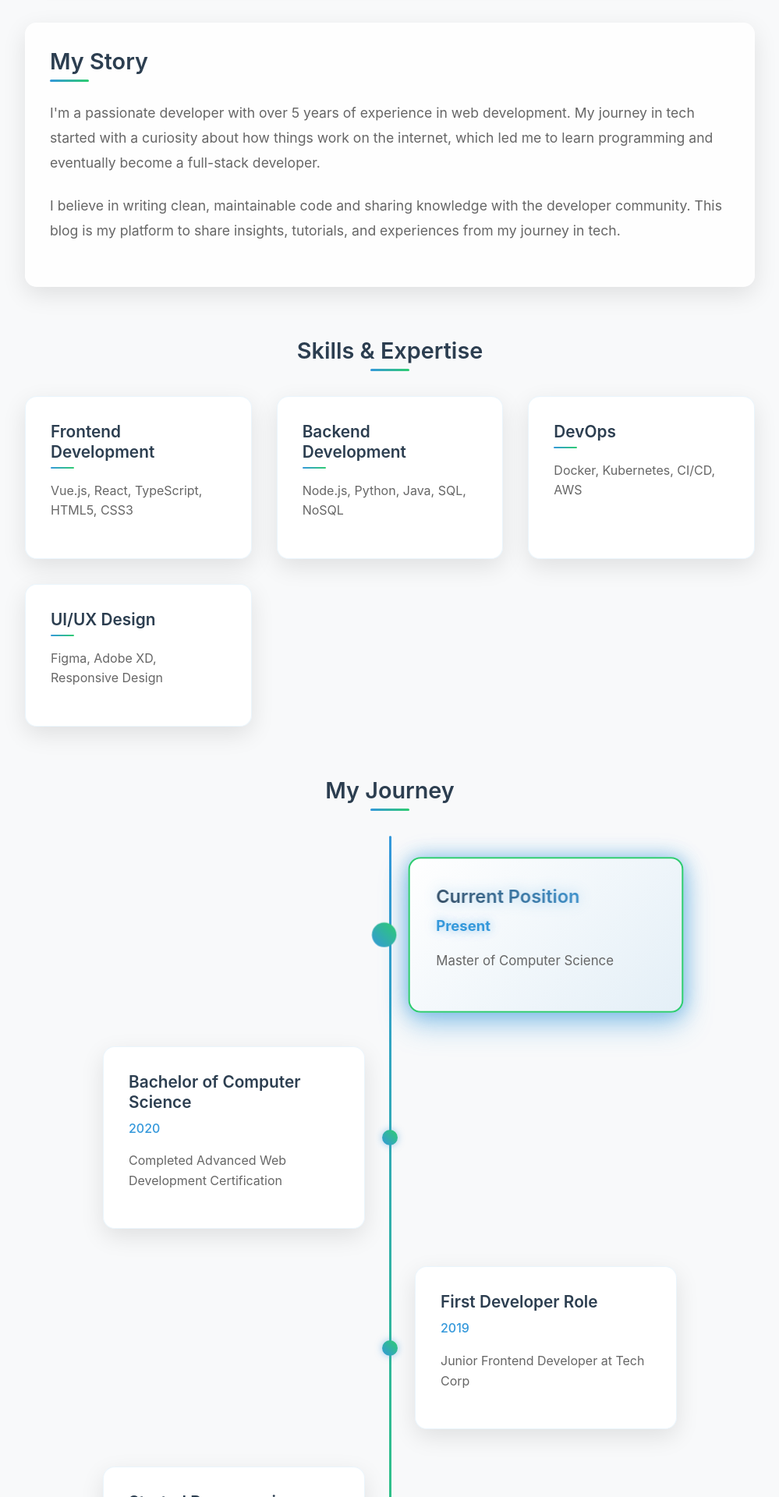
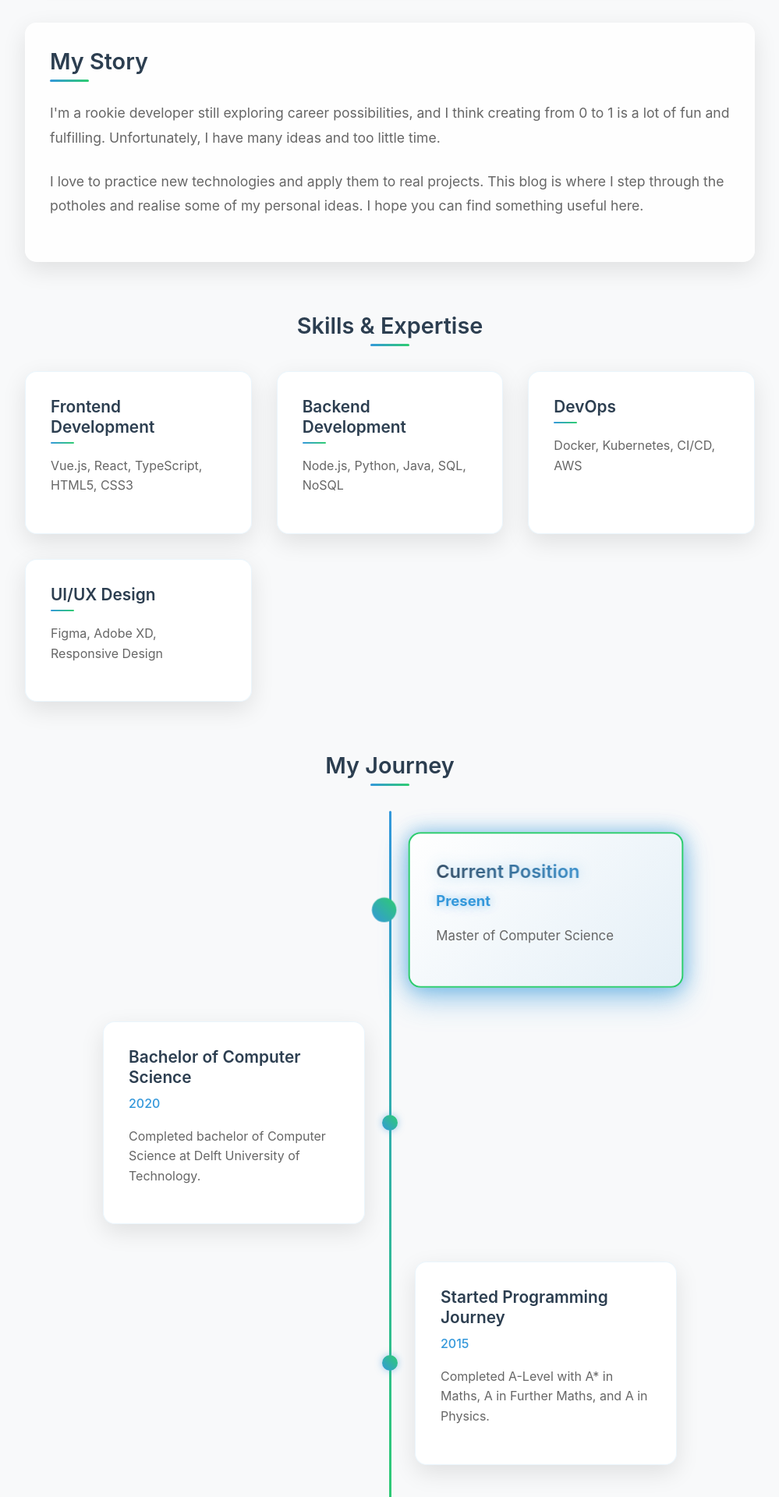
Before and after one commit to Oki3/oki3.github.io, a Vue app: page /about in a window 1280 px wide. Shown: the part 760-2680 px from the top of the page at 78% size, without its empty margins (140-1139 px from the left). Built offline with nearby package versions, Linux system fonts and the light colour scheme.

Commit message:
better localization

```diff
--- a/src/i18n/locales/en.json
+++ b/src/i18n/locales/en.json
@@ -20,8 +20,8 @@
     },
     "story": {
       "title": "My Story",
-      "paragraph1": "I'm a passionate developer with over 5 years of experience in web development. My journey in tech started with a curiosity about how things work on the internet, which led me to learn programming and eventually become a full-stack developer.",
-      "paragraph2": "I believe in writing clean, maintainable code and sharing knowledge with the developer community. This blog is my platform to share insights, tutorials, and experiences from my journey in tech."
+      "paragraph1": "I'm a rookie developer still exploring career possibilities, and I think creating from 0 to 1 is a lot of fun and fulfilling. Unfortunately, I have many ideas and too little time.",
+      "paragraph2": "I love to practice new technologies and apply them to real projects. This blog is where I step through the potholes and realise some of my personal ideas. I hope you can find something useful here."
     },
     "skills": {
       "title": "Skills & Expertise"
@@ -41,27 +41,17 @@
       "bachelor": {
         "title": "Bachelor of Computer Science",
         "date": "2020",
-        "shortDescription": "Completed Advanced Web Development Certification",
+        "shortDescription": "Completed bachelor of Computer Science at Delft University of Technology.",
         "description": "Pursued advanced studies in web development to enhance my skills.",
         "achievements": "Achievements:",
         "achievement1": "Learned Java and relevant backend development stack (Spring, MyBatis, MySQL, Redis, Kafka, etc.)",
         "achievement2": "Studied machine learning, neural networks, and data mining, and other fundamentals of modern computer science",
         "achievement3": "Researched software architecture patterns, design patterns, databases, algorithms and data structures, computer networking, etc."
       },
-      "first": {
-        "title": "First Developer Role",
-        "date": "2019",
-        "shortDescription": "Junior Frontend Developer at Tech Corp",
-        "description": "My first professional role as a developer where I worked on various client projects.",
-        "responsibilities": "Responsibilities:",
-        "resp1": "Developed responsive web applications",
-        "resp2": "Collaborated with design and backend teams",
-        "resp3": "Implemented modern frontend frameworks"
-      },
       "start": {
         "title": "Started Programming Journey",
         "date": "2015",
-        "shortDescription": "Middle School",
+        "shortDescription": "Completed A-Level with A* in Maths, A in Further Maths, and A in Physics.",
         "description": "My interest in programming began with low-code platforms in middle school and programming robotics with GUI.",
         "milestones": "Key milestones:",
         "milestone1": "Completed online courses in web development",
--- a/src/i18n/locales/zh-CN.json
+++ b/src/i18n/locales/zh-CN.json
@@ -20,8 +20,8 @@
     },
     "story": {
       "title": "我的故事",
-      "paragraph1": "我是一名充满干劲的开发者，我认为从0到1的创造过程是很一件既有趣又有成就感的事情。",
-      "paragraph2": "我喜欢实践新技术，并将其应用到实际项目中。这个博客是我踩坑和实现一些个人想法的地方。"
+      "paragraph1": "我是一名仍在探索职业可能性的菜鸟开发，我认为从0到1的创造是很一件既有趣又有成就感的事情。只可惜想法太多，时间太少。",
+      "paragraph2": "我喜欢实践新技术，并将其应用到实际项目中。这个博客是我踩坑和实现一些个人想法的地方。希望可以对你有帮助。"
     },
     "skills": {
       "title": "技能与专长"
@@ -41,22 +41,12 @@
       "bachelor": {
         "title": "计算机科学 本科",
         "date": "2020",
-        "shortDescription": "完成高级Web开发认证",
+        "shortDescription": "在代尔夫特理工大学完成了计算机科学本科学习。",
         "description": "追求Web开发进阶学习以提升技能。",
         "achievements": "成就：",
         "achievement1": "学习java与相关后端开发技术栈（Spring、MyBatis、MySQL、Redis、Kafka等）",
         "achievement2": "学习机器学习、神经网络及数据挖掘等现代计算机科学基础",
         "achievement3": "研究软件架构模式、设计模式、数据库、算法和数据结构、计算机网络等"
-      },
-      "first": {
-        "title": "首个开发职位",
-        "date": "2019",
-        "shortDescription": "Tech Corp初级前端开发者",
-        "description": "我的第一个专业开发职位，负责各种客户项目。",
-        "responsibilities": "职责：",
-        "resp1": "开发响应式Web应用",
-        "resp2": "与设计和后端团队协作",
-        "resp3": "实施现代前端框架"
       },
       "start": {
         "title": "开始编程之旅",
--- a/src/views/About.vue
+++ b/src/views/About.vue
@@ -139,20 +139,6 @@ export default defineComponent({
               <li>${this.$t('about.journey.bachelor.achievement1')}</li>
               <li>${this.$t('about.journey.bachelor.achievement2')}</li>
               <li>${this.$t('about.journey.bachelor.achievement3')}</li>
-            </ul>
-          `
-        },
-        {
-          title: this.$t('about.journey.first.title'),
-          date: this.$t('about.journey.first.date'),
-          shortDescription: this.$t('about.journey.first.shortDescription'),
-          fullDescription: `
-            <p>${this.$t('about.journey.first.description')}</p>
-            <p>${this.$t('about.journey.first.responsibilities')}</p>
-            <ul>
-              <li>${this.$t('about.journey.first.resp1')}</li>
-              <li>${this.$t('about.journey.first.resp2')}</li>
-              <li>${this.$t('about.journey.first.resp3')}</li>
             </ul>
           `
         },
```
